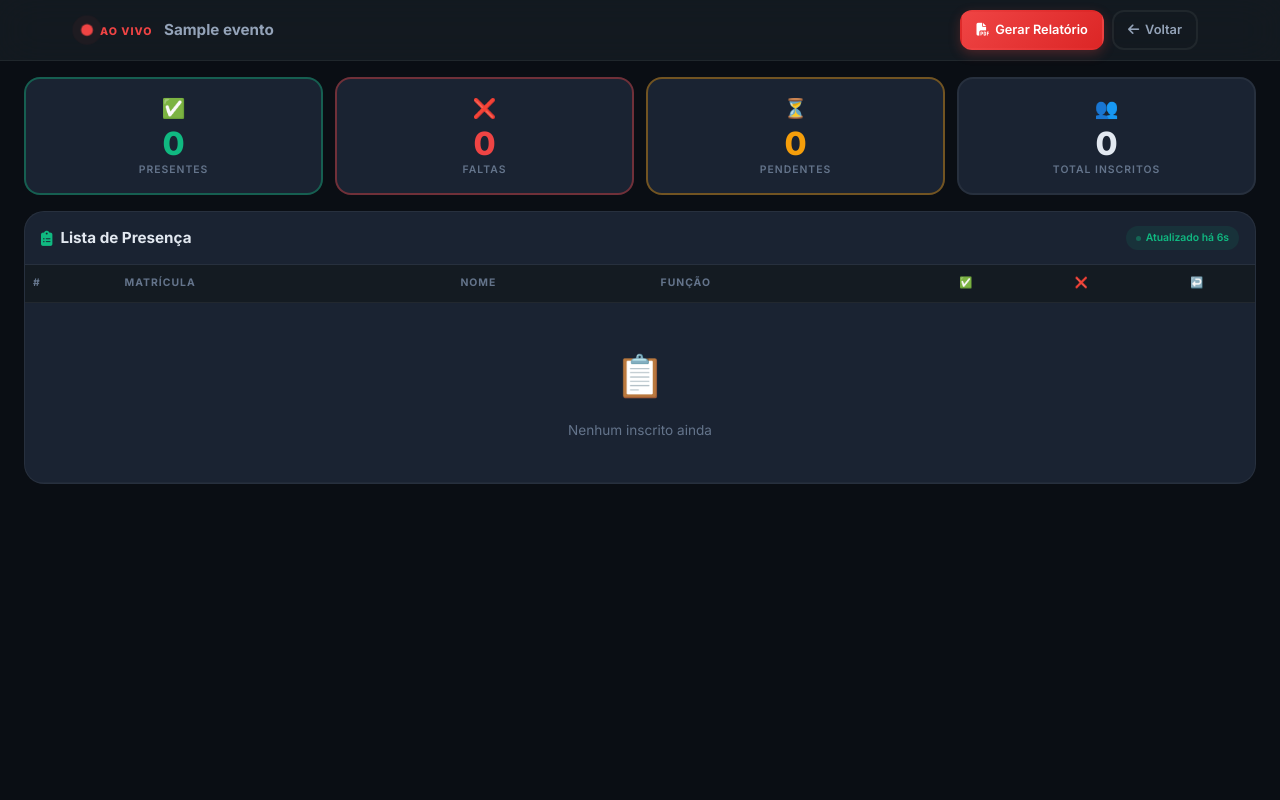
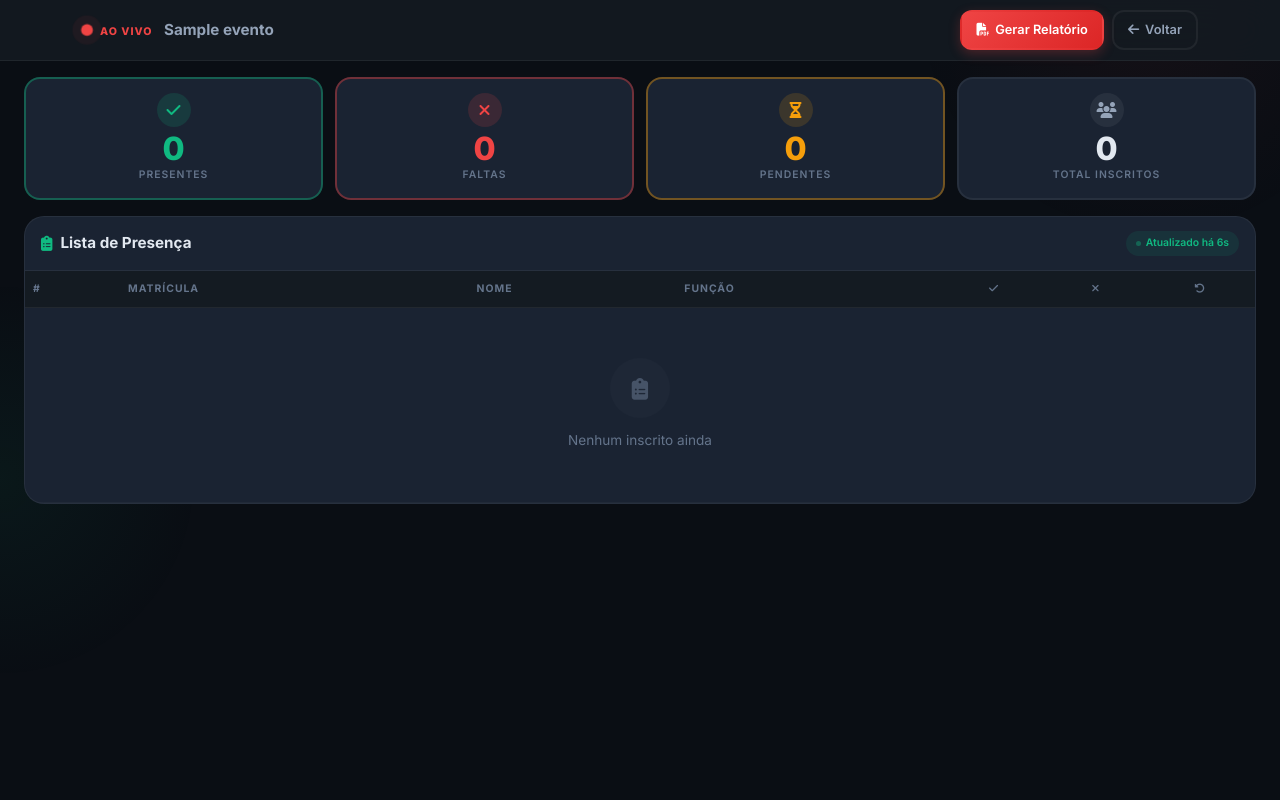
Before and after one commit to brenobucciarati/facilita.ai, a Flask app: page /admin/evento/1/ao-vivo in a window 1280 px wide. Run offline with Flask 3, Linux system fonts and the light colour scheme; a user stored in the database is signed in; tables that the repository leaves empty hold one stand-in row (values such as "Sample post"); data that the repository does not hold is empty.

Commit message:
Update ao_vivo.html

```diff
--- a/templates/admin/ao_vivo.html
+++ b/templates/admin/ao_vivo.html
@@ -26,9 +26,23 @@
 
     body { background: var(--bg-primary) !important; font-family: 'Inter', 'Segoe UI', sans-serif; }
 
+    body::before {
+        content: '';
+        position: fixed;
+        inset: 0;
+        pointer-events: none;
+        z-index: 0;
+        background:
+            radial-gradient(600px circle at 90% 0%, rgba(239,68,68,0.05), transparent 40%),
+            radial-gradient(500px circle at 0% 60%, rgba(16,185,129,0.06), transparent 40%);
+    }
+    .container-fluid { position: relative; z-index: 1; }
+
+    @keyframes fadeInUp { from { opacity: 0; transform: translateY(10px); } to { opacity: 1; transform: translateY(0); } }
+
     /* ==================== NAVBAR ==================== */
     .navbar-live {
-        background: rgba(20, 27, 34, 0.9);
+        background: rgba(20, 27, 34, 0.88);
         backdrop-filter: blur(20px);
         -webkit-backdrop-filter: blur(20px);
         border-bottom: 1px solid var(--border-color);
@@ -75,7 +89,7 @@
         font-weight: 600;
         font-size: 0.8em;
         text-decoration: none;
-        transition: all 0.25s ease;
+        transition: all 0.25s cubic-bezier(.4,0,.2,1);
         display: inline-flex;
         align-items: center;
         gap: 6px;
@@ -84,9 +98,9 @@
         white-space: nowrap;
     }
 
-    .btn-live:hover { transform: translateY(-1px); }
+    .btn-live:hover { transform: translateY(-2px); }
     .btn-live-pdf { background: linear-gradient(135deg, var(--accent-red), #dc2626); color: #fff; box-shadow: 0 4px 12px rgba(239, 68, 68, 0.25); }
-    .btn-live-pdf:hover { box-shadow: 0 6px 20px rgba(239, 68, 68, 0.35); color: #fff; }
+    .btn-live-pdf:hover { box-shadow: 0 8px 22px rgba(239, 68, 68, 0.4); color: #fff; }
     .btn-live-back { background: transparent; color: var(--text-secondary); border-color: var(--border-color); }
     .btn-live-back:hover { background: rgba(255,255,255,0.05); color: var(--text-primary); }
 
@@ -106,14 +120,31 @@
         text-align: center;
         position: relative;
         overflow: hidden;
-        transition: all 0.25s ease;
+        transition: all 0.3s cubic-bezier(.4,0,.2,1);
+        animation: fadeInUp 0.45s ease both;
     }
+    .counter-card:nth-child(1){ animation-delay: .03s; }
+    .counter-card:nth-child(2){ animation-delay: .06s; }
+    .counter-card:nth-child(3){ animation-delay: .09s; }
+    .counter-card:nth-child(4){ animation-delay: .12s; }
+    .counter-card:hover { transform: translateY(-3px); box-shadow: 0 12px 30px rgba(0,0,0,0.3); }
 
     .counter-card.presentes { border-color: rgba(16,185,129,0.4); }
     .counter-card.faltas { border-color: rgba(239,68,68,0.4); }
     .counter-card.pendentes { border-color: rgba(245,158,11,0.4); }
 
-    .counter-icon { font-size: 1.2em; margin-bottom: 4px; }
+    .counter-icon {
+        width: 34px; height: 34px; margin: 0 auto 6px;
+        border-radius: 50%;
+        display: flex; align-items: center; justify-content: center;
+        font-size: 1em;
+        transition: transform 0.3s ease;
+    }
+    .counter-card:hover .counter-icon { transform: scale(1.1); }
+    .counter-card.presentes .counter-icon { background: rgba(16,185,129,0.15); color: var(--accent-green); }
+    .counter-card.faltas .counter-icon { background: rgba(239,68,68,0.15); color: var(--accent-red); }
+    .counter-card.pendentes .counter-icon { background: rgba(245,158,11,0.15); color: var(--accent-yellow); }
+    .counter-card:not(.presentes):not(.faltas):not(.pendentes) .counter-icon { background: rgba(255,255,255,0.06); color: var(--text-secondary); }
 
     .counter-value {
         font-size: 2em;
@@ -154,6 +185,7 @@
         border: 1px solid var(--border-color);
         border-radius: var(--radius-xl);
         overflow: hidden;
+        animation: fadeInUp 0.5s ease .1s both;
     }
 
     .table-live-header {
@@ -220,6 +252,8 @@
         z-index: 10;
     }
 
+    .th-icon { color: var(--text-muted); font-size: 1em; }
+
     .premium-table-live tbody td {
         padding: 10px 8px;
         border-bottom: 1px solid rgba(255,255,255,0.03);
@@ -275,7 +309,7 @@
         border: 2px solid transparent;
         font-size: 0.9em;
         cursor: pointer;
-        transition: all 0.2s ease;
+        transition: all 0.2s cubic-bezier(.4,0,.2,1);
         display: flex;
         align-items: center;
         justify-content: center;
@@ -283,18 +317,21 @@
     }
 
     .btn-confirmar { border-color: rgba(16,185,129,0.3); color: var(--text-muted); }
-    .btn-confirmar:hover { border-color: var(--accent-green); color: var(--accent-green); background: rgba(16,185,129,0.1); }
+    .btn-confirmar:hover { border-color: var(--accent-green); color: var(--accent-green); background: rgba(16,185,129,0.1); transform: scale(1.08); }
     .btn-confirmar.ativo { background: var(--accent-green); border-color: var(--accent-green); color: #fff; }
 
     .btn-faltar { border-color: rgba(239,68,68,0.3); color: var(--text-muted); }
-    .btn-faltar:hover { border-color: var(--accent-red); color: var(--accent-red); background: rgba(239,68,68,0.1); }
+    .btn-faltar:hover { border-color: var(--accent-red); color: var(--accent-red); background: rgba(239,68,68,0.1); transform: scale(1.08); }
     .btn-faltar.ativo { background: var(--accent-red); border-color: var(--accent-red); color: #fff; }
 
     .btn-resetar { border-color: rgba(245,158,11,0.3); color: var(--text-muted); font-size: 0.8em; }
-    .btn-resetar:hover { border-color: var(--accent-yellow); color: var(--accent-yellow); }
+    .btn-resetar:hover { border-color: var(--accent-yellow); color: var(--accent-yellow); transform: rotate(-90deg); }
 
-    @keyframes fadeInUp { from { opacity: 0; transform: translateY(8px); } to { opacity: 1; transform: translateY(0); } }
-    .row-animated { animation: fadeInUp 0.3s ease forwards; }
+    @keyframes fadeInUpRow { from { opacity: 0; transform: translateY(8px); } to { opacity: 1; transform: translateY(0); } }
+    .row-animated { animation: fadeInUpRow 0.3s ease forwards; }
+
+    .empty-live { text-align: center; padding: 40px; color: var(--text-muted); }
+    .empty-live .empty-live-icon { width: 60px; height: 60px; margin: 0 auto 12px; border-radius: 50%; background: rgba(255,255,255,0.03); display: flex; align-items: center; justify-content: center; font-size: 1.6em; opacity: 0.6; }
 
     /* ==================== RESPONSIVE ==================== */
     @media (max-width: 768px) {
@@ -302,7 +339,7 @@
         .counter-card { padding: 10px 8px; }
         .counter-value { font-size: 1.5em; }
         .counter-label { font-size: 0.6em; }
-        .counter-icon { font-size: 1em; }
+        .counter-icon { width: 28px; height: 28px; font-size: 0.85em; }
 
         .navbar-live .container { flex-direction: column; gap: 8px; align-items: flex-start; }
         .live-indicator { font-size: 0.85em; }
@@ -349,11 +386,11 @@
         <div class="d-flex gap-2">
             <a href="{{ url_for('gerar_relatorio', evento_id=evento.id) }}" class="btn-live btn-live-pdf">
                 <i class="fas fa-file-pdf"></i>
-                Gerar Relatório
+                <span class="hide-mobile">Gerar Relatório</span>
             </a>
             <a href="{{ url_for('gerenciar_evento', evento_id=evento.id) }}" class="btn-live btn-live-back">
                 <i class="fas fa-arrow-left"></i>
-                Voltar
+                <span class="hide-mobile">Voltar</span>
             </a>
         </div>
     </div>
@@ -363,25 +400,25 @@
     <!-- Contadores -->
     <div class="counters-grid">
         <div class="counter-card presentes">
-            <div class="counter-icon">✅</div>
+            <div class="counter-icon"><i class="fas fa-check"></i></div>
             <div class="counter-value presentes" id="contador-presentes">0</div>
             <div class="counter-label">Presentes</div>
             <div class="counter-progress presentes" id="progress-presentes" style="width: 0%;"></div>
         </div>
         <div class="counter-card faltas">
-            <div class="counter-icon">❌</div>
+            <div class="counter-icon"><i class="fas fa-xmark"></i></div>
             <div class="counter-value faltas" id="contador-faltas">0</div>
             <div class="counter-label">Faltas</div>
             <div class="counter-progress faltas" id="progress-faltas" style="width: 0%;"></div>
         </div>
         <div class="counter-card pendentes">
-            <div class="counter-icon">⏳</div>
+            <div class="counter-icon"><i class="fas fa-hourglass-half"></i></div>
             <div class="counter-value pendentes" id="contador-pendentes">0</div>
             <div class="counter-label">Pendentes</div>
             <div class="counter-progress pendentes" id="progress-pendentes" style="width: 0%;"></div>
         </div>
         <div class="counter-card">
-            <div class="counter-icon">👥</div>
+            <div class="counter-icon"><i class="fas fa-users"></i></div>
             <div class="counter-value total" id="contador-total">0</div>
             <div class="counter-label">Total Inscritos</div>
         </div>
@@ -410,9 +447,9 @@
                         <th>Matrícula</th>
                         <th>Nome</th>
                         <th>Função</th>
-                        <th style="text-align: center;">✅</th>
-                        <th style="text-align: center;">❌</th>
-                        <th style="text-align: center;">↩️</th>
+                        <th style="text-align: center;"><i class="fas fa-check th-icon"></i></th>
+                        <th style="text-align: center;"><i class="fas fa-xmark th-icon"></i></th>
+                        <th style="text-align: center;"><i class="fas fa-rotate-left th-icon"></i></th>
                     </tr>
                 </thead>
                 <tbody id="lista-inscritos">
@@ -460,9 +497,11 @@
         if (data.lista.length === 0) {
             tbody.innerHTML = `
                 <tr>
-                    <td colspan="7" style="text-align: center; padding: 40px; color: var(--text-muted);">
-                        <div style="font-size: 3em; margin-bottom: 12px;">📋</div>
-                        Nenhum inscrito ainda
+                    <td colspan="7">
+                        <div class="empty-live">
+                            <div class="empty-live-icon"><i class="fas fa-clipboard-list"></i></div>
+                            Nenhum inscrito ainda
+                        </div>
                     </td>
                 </tr>`;
         } else {
```
